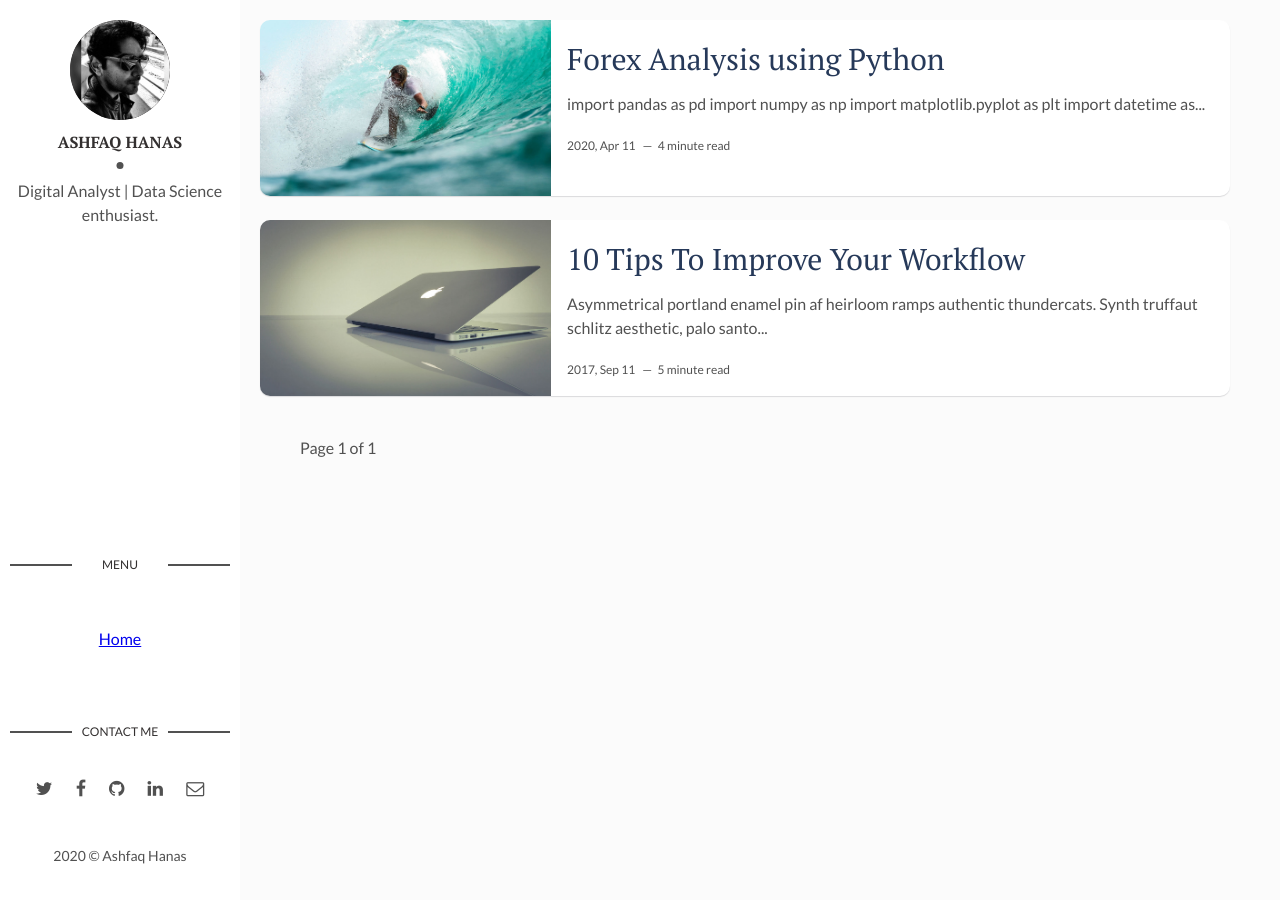
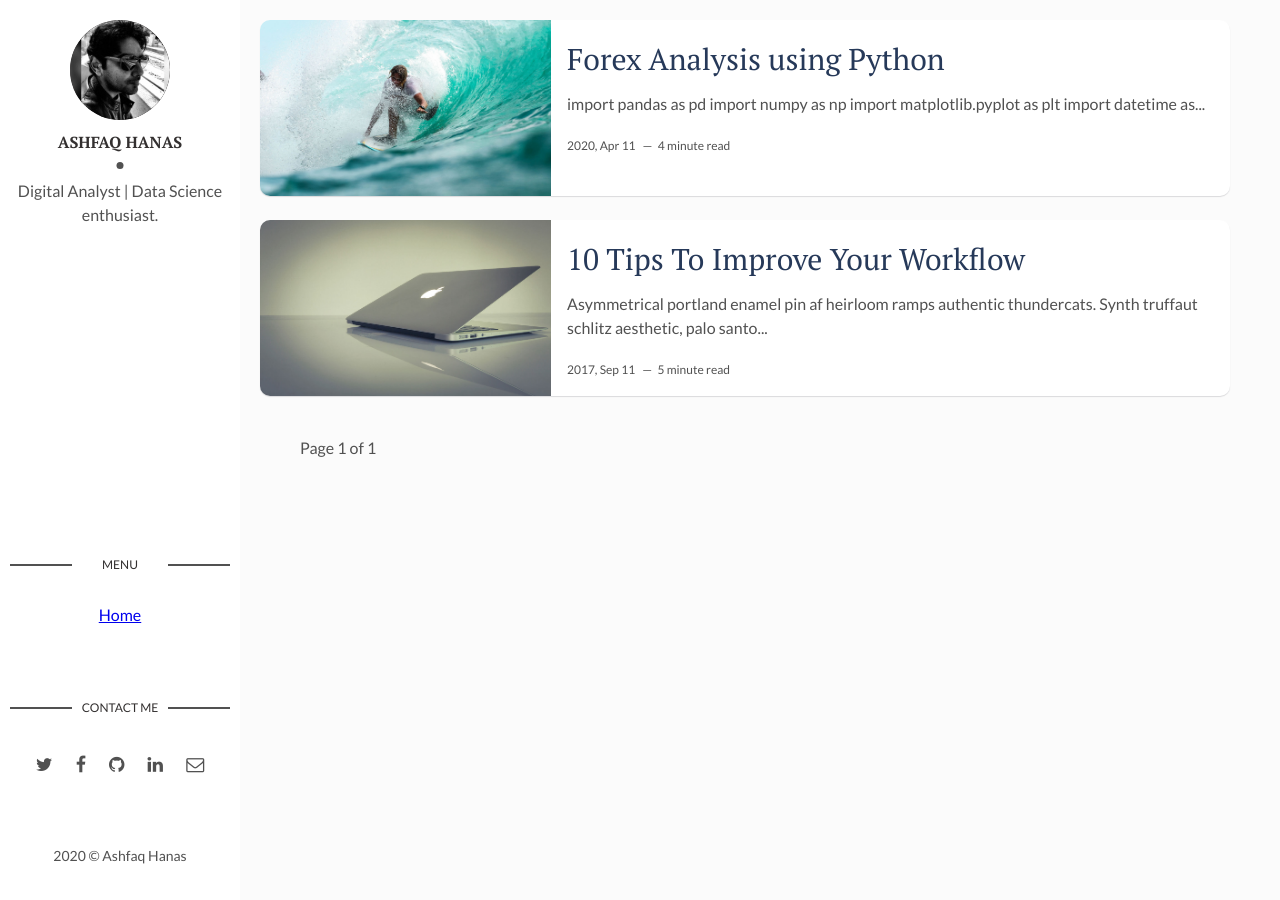
Before and after one commit to Ashfaq-Hanas/ashfaq-hanas.github.io, a Jekyll site: the page built from index.html, in a window 1280 px wide. Built offline with Jekyll 4.4.1, drawn with Linux system fonts in a browser that asks for light colours; the list of posts is cut into pages by our own code.

Commit message:
layout change

```diff
--- a/_layouts/main.html
+++ b/_layouts/main.html
@@ -17,7 +17,7 @@ layout: default
       <div>
         <h3 class="contact-title">Menu</h3>
         <br>
-        <br>
+
         <center><a href="https://ashfaq-hanas.github.io/">Home</a></center><br><br>
       <br>
       </div>
@@ -48,9 +48,10 @@ layout: default
           <li class="email"><a href="mailto:ashfaq.hanas@gmail.com"><i class="fa fa-envelope-o"></i></a></li>
         {% else %}
           <li class="email"><a href="mailto:example.david@blog.com"><i class="fa fa-envelope-o" aria-hidden="true"></i></a></li>
-        {% endif %}<br><br>
+        {% endif %}
       </ul>
     </section> <!-- End Section Contact -->
+    <br><br>
     <div class="copyright">
       <p>{{site.time | date: '%Y'}} &copy; {{site.author}}</p>
     </div>
```
